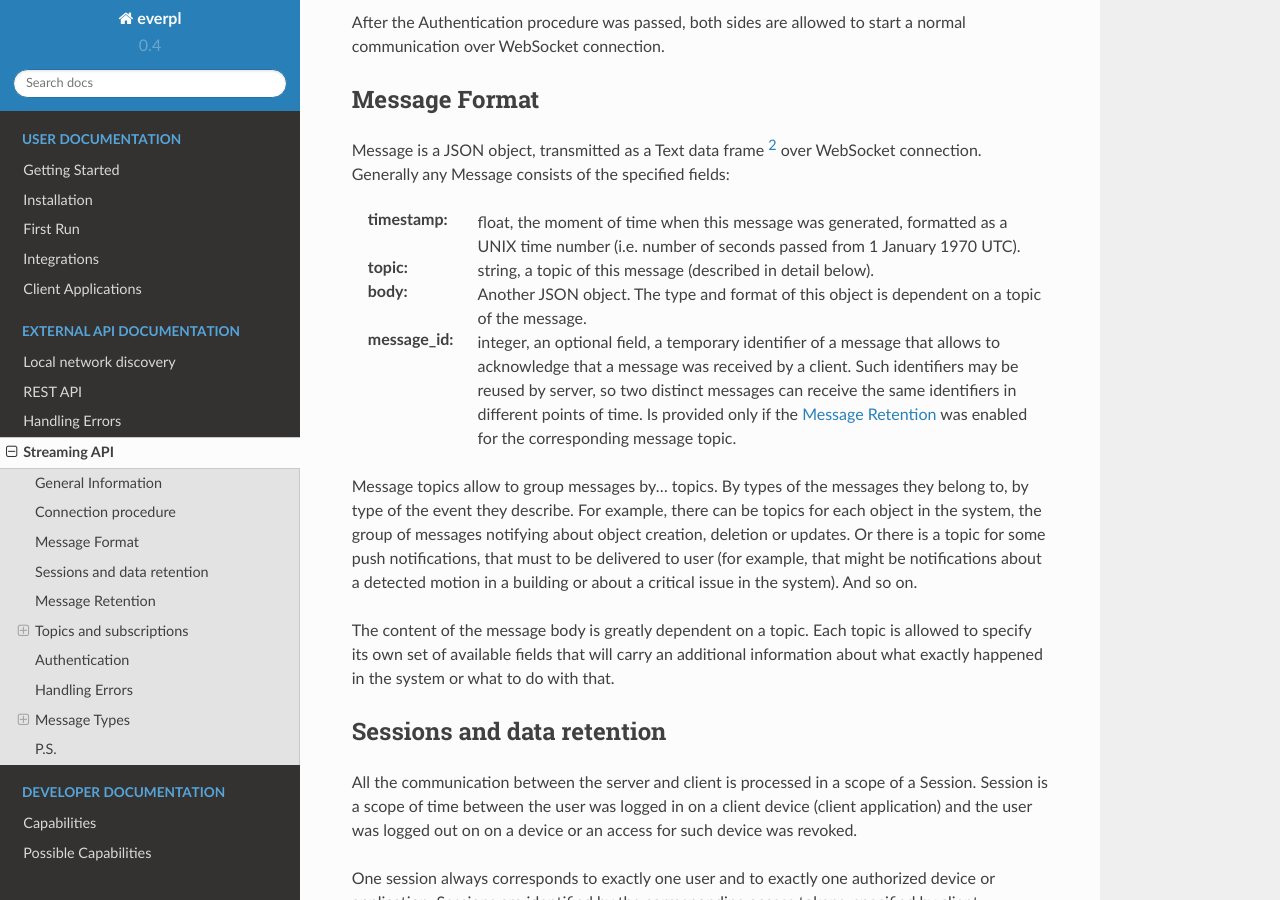
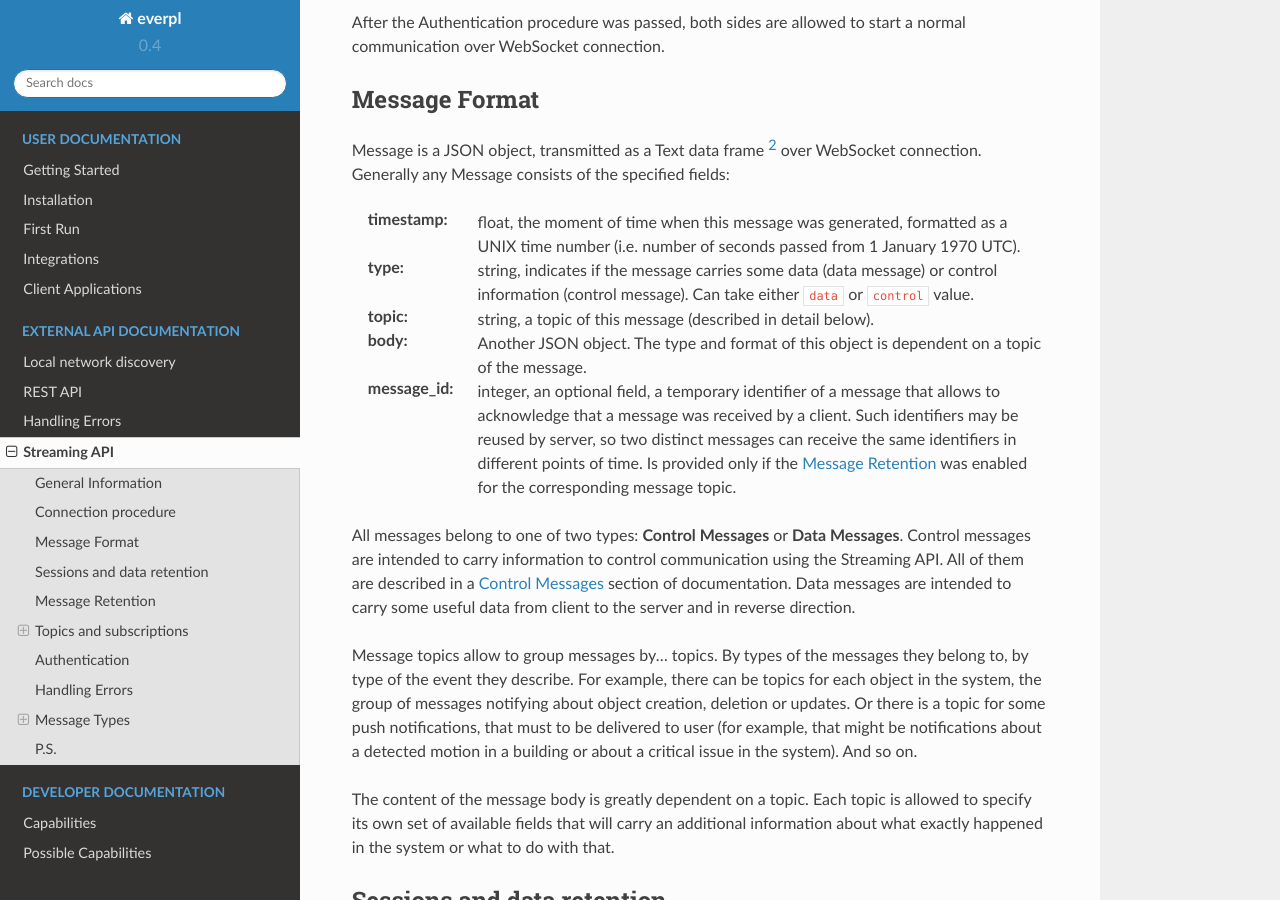
Before and after one commit to fossabot/everpl, a Sphinx documentation site: the page built from docs/source/api/streaming_api.rst, in a window 1280 px wide and 900 px high, scrolled down 1038 px. Built offline with Sphinx 7.4.7 and the Read the Docs theme 2.0.0, drawn with Linux system fonts in a browser that asks for light colours; pages that are not in the unit, such as notebooks, are missing from menus; some of the changed text lies outside the part shown.

Commit message:
DOCS, Streaming API: Rewritten a part about Control Messages

```diff
--- a/docs/source/api/streaming_api.rst
+++ b/docs/source/api/streaming_api.rst
@@ -63,6 +63,11 @@ specified fields:
     formatted as a UNIX time number (i.e. number of seconds
     passed from 1 January 1970 UTC).
 
+:type:
+    string, indicates if the message carries some data (data message)
+    or control information (control message). Can take either ``data``
+    or ``control`` value.
+
 :topic:
     string, a topic of this message (described in detail below).
 
@@ -78,6 +83,13 @@ specified fields:
     Is provided only if the `Message Retention`_ was enabled for
     the corresponding message topic.
 
+
+All messages belong to one of two types: **Control Messages** or **Data
+Messages**. Control messages are intended to carry information to control
+communication using the Streaming API. All of them are described in a
+`Control Messages`_ section of documentation. Data messages are
+intended to carry some useful data from client to the server and in
+reverse direction.
 
 Message topics allow to group messages by... topics. By types of
 the messages they belong to, by type of the event they describe.
@@ -153,7 +165,8 @@ of each message using the following special message:
 
     {
         "timestamp": 123456.76,
-        "topic": "stream/delivery_ack",
+        "type": "control",
+        "topic": "delivery_ack",
         "body": {
             "message_id": 12
         }
@@ -161,7 +174,8 @@ of each message using the following special message:
 
 Where:
 
-- ``topic`` value is constantly equal to ``stream/delivery_ack``;
+- ``type`` value is constantly equal to ``control``;
+- ``topic`` value is constantly equal to ``delivery_ack``;
 - ``timestamp`` is set to the current UNIX time (``123456.76`` on example);
 - ``message_id`` value is an integer, a temporary identifier of a message
   to be acknowledged.
@@ -212,7 +226,8 @@ following message:
 
     {
         "timestamp": 123456.76,
-        "topic": "stream/subscribe",
+        "type": "control",
+        "topic": "subscribe",
         "body": {
             "target_topic": "here/is/your/topic",
             "messages_retained": 0
@@ -221,7 +236,8 @@ following message:
 
 Where:
 
-- ``topic`` value is constantly equal to ``stream/subscribe``;
+- ``type`` value is constantly equal to ``control``;
+- ``topic`` value is constantly equal to ``subscribe``;
 - ``timestamp`` is set to the current UNIX time (``123456.76`` on example);
 - ``target_topic`` value is set the topic you want to subscribe onto
   (``here/is/your/topic`` on example);
@@ -239,7 +255,8 @@ In response to that message you will receive the following message:
 
     {
         "timestamp": 123456.76,
-        "topic": "stream/subscribe_ack",
+        "type": "control",
+        "topic": "subscribe_ack",
         "body": {
             "target_topic": "here/is/your/topic"
         }
@@ -290,7 +307,8 @@ following message:
 
     {
         "timestamp": 123456.76,
-        "topic": "stream/unsubscribe",
+        "type": "control",
+        "topic": "unsubscribe",
         "body": {
             "target_topic": "here/is/your/topic"
         }
@@ -298,7 +316,8 @@ following message:
 
 Where:
 
-- ``topic`` value is constantly equal to ``stream/subscribe``;
+- ``type`` value is constantly equal to ``control``;
+- ``topic`` value is constantly equal to ``subscribe``;
 - ``timestamp`` is set to the current UNIX time (``123456.76`` on example);
 - ``target_topic`` value is set the topic you want to unsubscribe from
   (``here/is/your/topic`` on example).
@@ -310,7 +329,8 @@ In response to that message you will receive the following message:
 
     {
         "timestamp": 123456.76,
-        "topic": "stream/unsubscribe_ack",
+        "type": "control",
+        "topic": "unsubscribe_ack",
         "body": {
             "target_topic": "here/is/your/topic"
         }
@@ -331,7 +351,8 @@ access token [#f3]_ in the following message:
 
     {
         "timestamp": 123456.76,
-        "topic": "stream/auth",
+        "type": "control",
+        "topic": "auth",
         "body": {
             "access_token": "here_is_your_token"
         }
@@ -339,7 +360,8 @@ access token [#f3]_ in the following message:
 
 Where:
 
-- ``topic`` value is constantly equal to ``stream/auth``;
+- ``type`` value is constantly equal to ``control``;
+- ``topic`` value is constantly equal to ``auth``;
 - ``timestamp`` is set to the current UNIX time (``123456.76`` on example);
 - ``access_token`` value is set the your access token to be used
   (``here_is_your_token`` on example).
@@ -351,7 +373,8 @@ with an empty body:
 
     {
         "timestamp": 123456.76,
-        "topic": "stream/auth_ack",
+        "type": "control",
+        "topic": "auth_ack",
         "body": {}
     }
 
@@ -371,8 +394,11 @@ the following format:
     formatted as a UNIX time number (i.e. number of seconds
     passed from 1 January 1970 UTC).
 
+:type:
+    string, constantly set to the ``control``.
+
 :topic:
-    string, constantly set to the ``stream/error``.
+    string, constantly set to the ``error``.
 
 :body:
     Another JSON object. Information about an error in the format
@@ -389,7 +415,8 @@ Here is an example of an error message:
 
     {
         "timestamp": 123456.76,
-        "topic": "stream/error",
+        "type": "control",
+        "topic": "error",
         "body": {
             "error_id": 2101,
             "devel_message": "Invalid access token",
@@ -410,35 +437,35 @@ and subscription (`Topics and subscriptions`_) messages.
 Below is a small recap of special message types and a description of
 some general message types.
 
-Special Message Types
-^^^^^^^^^^^^^^^^^^^^^
+Control Messages
+^^^^^^^^^^^^^^^^
 
-1. ``stream/error``
+1. ``error``
     Indicates an error in communication using Streaming API,
     described above in the `Handling Errors`_ section of
     documentation.
 
-2. ``stream/subscribe``
+2. ``subscribe``
     Allows streaming client to subscribe on a specific topic.
     Described above in the `Topic subscriptions`_ section of
     documentation.
 
-3. ``stream/subscribe_ack``
+3. ``subscribe_ack``
     An acknowledgement packet, sent by a server on successful
     subscription. Described above in the `Topic subscriptions`_
     section of documentation.
 
-4. ``stream/unsubscribe``
+4. ``unsubscribe``
     Allows streaming client to unsubscribe from a specific topic.
     Described above in the `Unsubscribe from a topic`_ section of
     documentation.
 
-5. ``stream/unsubscribe_ack``
+5. ``unsubscribe_ack``
     An acknowledgement packet, sent by a server if the subscription
     was successfully cancelled. Described above in the
     `Unsubscribe from a topic`_ section of documentation.
 
-6. ``stream/delivery_ack``
+6. ``delivery_ack``
     An acknowledgement packet, sent by a **client** if a message
     with the specified identifier was successfully received.
     Described above in the `Message Retention`_ section
@@ -455,6 +482,9 @@ system. All of such messages has the following structure:
     float, the moment of time when this message was generated,
     formatted as a UNIX time number (i.e. number of seconds
     passed from 1 January 1970 UTC).
+
+:type:
+    string, constantly set to the ``data``.
 
 :topic:
     string, topic in the following format:
@@ -482,6 +512,7 @@ So here is an example of such message:
 
     {
         "timestamp": 1505768807.4725718,
+        "type": "data",
         "topic": "things/F1/updated",
         "body": {
             "commands": ["activate", "deactivate", "toggle", "on", "off"],
@@ -506,6 +537,9 @@ to the user of a client application. They have the following format:
     float, the moment of time when this message was generated,
     formatted as a UNIX time number (i.e. number of seconds
     passed from 1 January 1970 UTC).
+
+:type:
+    string, constantly set to the ``data``.
 
 :topic:
     string, constantly set to ``notifications``.
```
Also changed, not shown: other parts of docs/source/api/streaming_api.rst (+1 -1 lines).
